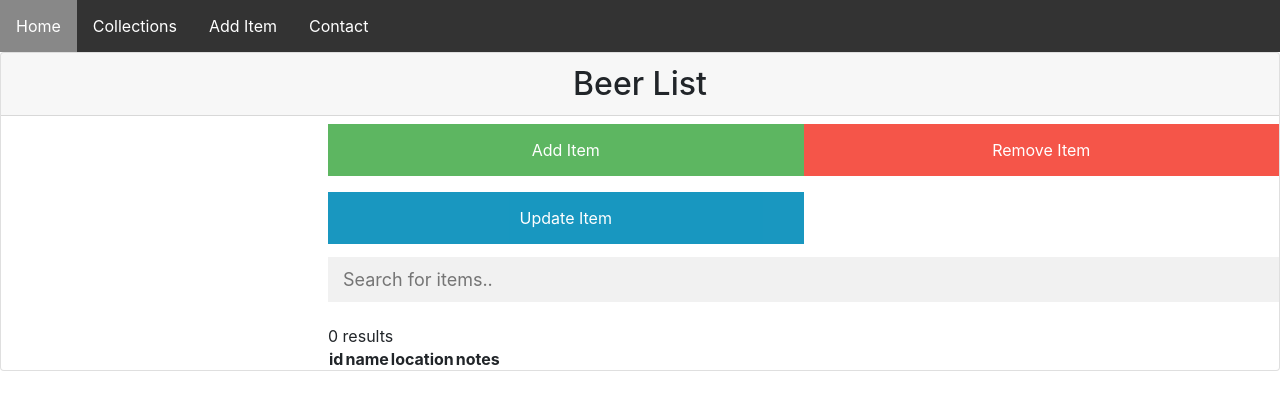
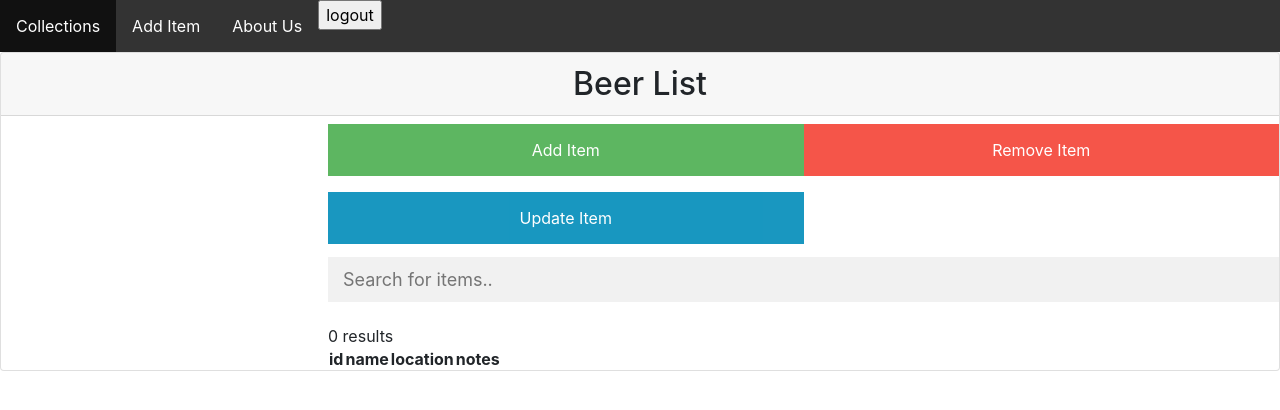
Before and after one commit to ibneal/DigitalCollections, a PHP site: page /collection.php in a window 1280 px wide. Shown: the top 410 px of the page. Run offline with PHP 8.4, Linux system fonts and the light colour scheme; the visitor is signed in with stand-in values (Sample User, id 1); data that the repository does not hold is empty.

Commit message:
logout function and button

```diff
--- a/collection.php
+++ b/collection.php
@@ -17,16 +17,20 @@ if(!$_SESSION['loggedin']){
   </head>
   <body>
       <ul class="topnav">
-        <li><a class="active" href="index.php">Home</a></li>
         <?php
               if ($_SESSION['loggedin']==True){
-                echo '<li><a href="./collections.php">Collections</a></li>';
+                echo '<li><a href="./collection.php">Collections</a></li>';
               }?>
               <?php
                     if ($_SESSION['loggedin']==True){
                       echo '<li><a href="./addItem.php">Add Item</a></li>';
                     }?>
-        <li><a href="./contact.php">Contact</a></li>
+        <li><a href="./contact.php">About Us</a></li>
+        <li><form action="logout.php">
+             <input type="button" id="logout" value="logout" name="logout">
+            </form>
+            </li>
+
       </ul>
     <script src='./js/search.js'></script>
     <div class="card">
--- a/logout.php
+++ b/logout.php
@@ -2,6 +2,6 @@
    session_start();
 
    if(session_destroy()) {
-      header("Location: login.php");
+      header("Location: index.php");
    }
 ?>
```
Also changed, not shown: check.php (deleted, +0 -7 lines).
